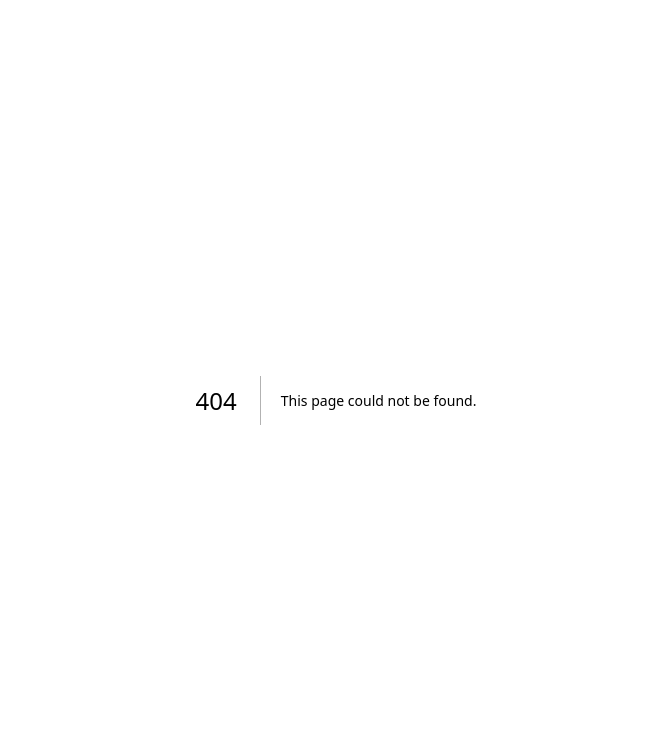
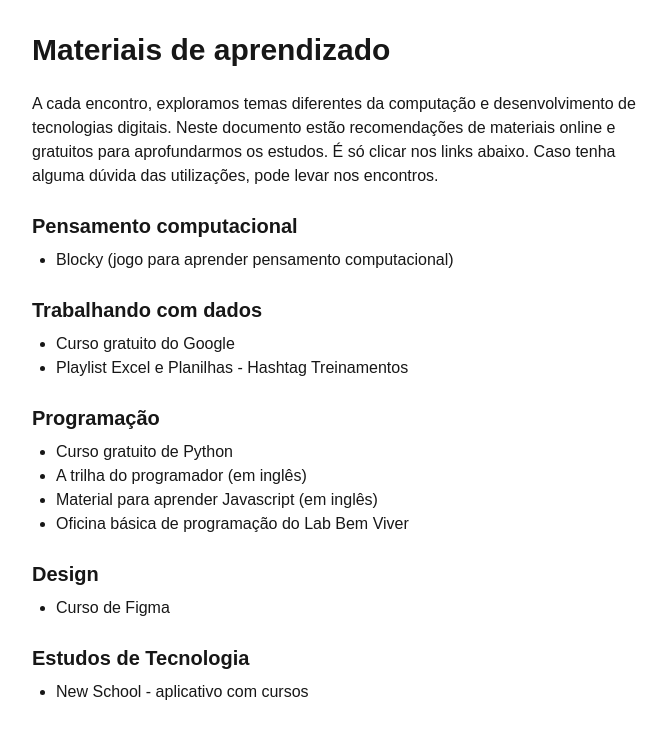
Before and after one commit to labbemviver/portal-bem-viver, a Next.js app: page /materiais in a window 1280 px wide. Before the commit this address had no page. Shown: the top 736 px of the page, without its empty margins (304-970 px from the left). Built offline with nearby package versions, Linux system fonts and the light colour scheme.

Commit message:
Adiciona os materiais de aprendizado

```diff
--- /dev/null
+++ b/src/app/materiais/page.tsx
@@ -0,0 +1,102 @@
+export default function Materiais() {
+  return (
+    <main className="min-h-screen p-8 max-w-2xl mx-auto">
+      <h1 className="text-3xl font-bold mb-6">Materiais de aprendizado</h1>
+
+      <p className="mb-6">
+        A cada encontro, exploramos temas diferentes da computação e
+        desenvolvimento de tecnologias digitais. Neste documento estão
+        recomendações de materiais online e gratuitos para aprofundarmos os
+        estudos. É só clicar nos links abaixo. Caso tenha alguma dúvida das
+        utilizações, pode levar nos encontros.
+      </p>
+
+      <section className="mb-6">
+        <h2 className="text-xl font-semibold mb-2">Pensamento computacional</h2>
+        <ul className="list-disc ml-6">
+          <li>
+            <a href="https://blockly.games/?lang=pt-br" target="_blank">
+              Blocky (jogo para aprender pensamento computacional)
+            </a>
+          </li>
+        </ul>
+      </section>
+
+      <section className="mb-6">
+        <h2 className="text-xl font-semibold mb-2">Trabalhando com dados</h2>
+        <ul className="list-disc ml-6">
+          <li>
+            <a
+              href="https://www.coursera.org/professional-certificates/google-data-analytics/"
+              target="_blank"
+            >
+              Curso gratuito do Google
+            </a>
+          </li>
+          <li>
+            <a
+              href="https://www.youtube.com/playlist?list=PLxjKFMYkZ9OciqkeAGy7w9Rc3CoO80MpK"
+              target="_blank"
+            >
+              Playlist Excel e Planilhas - Hashtag Treinamentos
+            </a>
+          </li>
+        </ul>
+      </section>
+
+      <section className="mb-6">
+        <h2 className="text-xl font-semibold mb-2">Programação</h2>
+        <ul className="list-disc ml-6">
+          <li>
+            <a href="https://solyd.com.br/cursos/python-basico/" target="_blank">
+              Curso gratuito de Python
+            </a>
+          </li>
+          <li>
+            <a href="https://roadmap.sh/" target="_blank">
+              A trilha do programador (em inglês)
+            </a>
+          </li>
+          <li>
+            <a href="https://javascript.info/" target="_blank">
+              Material para aprender Javascript (em inglês)
+            </a>
+          </li>
+          <li>
+            <a
+              href="https://docs.google.com/presentation/d/1hMf6YbI2f_n4knIDngmY3R9aVNI9v3ieeqcfvNbFfKA/edit?usp=drive_link"
+              target="_blank"
+            >
+              Oficina básica de programação do Lab Bem Viver
+            </a>
+          </li>
+        </ul>
+      </section>
+
+      <section className="mb-6">
+        <h2 className="text-xl font-semibold mb-2">Design</h2>
+        <ul className="list-disc ml-6">
+          <li>
+            <a
+              href="https://www.udemy.com/course/curso-de-figma-em-portugues-gratis/"
+              target="_blank"
+            >
+              Curso de Figma
+            </a>
+          </li>
+        </ul>
+      </section>
+
+      <section>
+        <h2 className="text-xl font-semibold mb-2">Estudos de Tecnologia</h2>
+        <ul className="list-disc ml-6">
+          <li>
+            <a href="https://newschoolapp.framer.ai/" target="_blank">
+              New School - aplicativo com cursos
+            </a>
+          </li>
+        </ul>
+      </section>
+    </main>
+  );
+}
--- a/src/app/page.tsx
+++ b/src/app/page.tsx
@@ -16,6 +16,9 @@ export default function Home() {
         <a href="#projetos" className="text-blue-600 hover:underline">
           Nossos projetos
         </a>
+        <a href="/materiais" className="text-blue-600 hover:underline">
+          Materiais de aprendizado
+        </a>
       </nav>
 
       {/* Mapa via iframe */}
```
